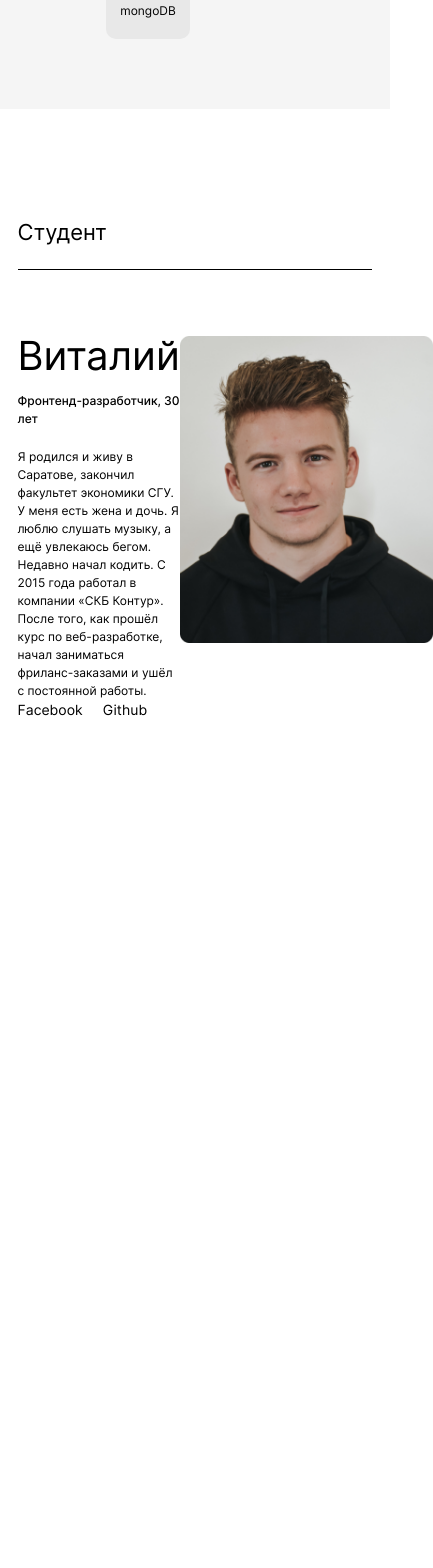
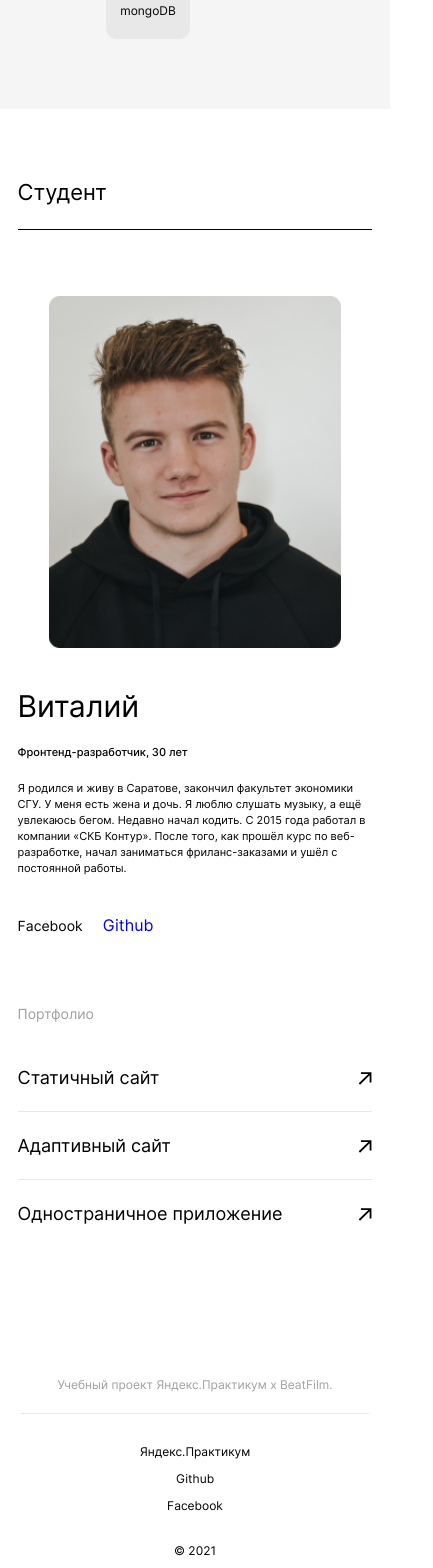
Before and after one commit to Juneiak/movies-explorer-frontend, a React (Create React App) app: page / in a window 390 px wide. Shown: the part 1897-3465 px from the top of the page, 433 px wide, since content can reach past the window. Before the commit the page ends 2615 px from the top, so only its background shows below. Built offline with nearby package versions, Linux system fonts and the light colour scheme.

Commit message:
add main-page

```diff
--- a/src/components/about-me/about-me.css
+++ b/src/components/about-me/about-me.css
@@ -1,8 +1,8 @@
 .about-me {
+  display:flex;
+  justify-content: center;
   width: 100%;
   padding: 110px 0 50px;
-  display:flex;
-  justify-content: center;
 }
 
 .about-me__content {
@@ -10,131 +10,151 @@
   width: 89%;
   display: flex;
   flex-direction: column;
-  max-height: min-content;
 }
 
-.about-me__main {
-  display: flex;
-  align-items: flex-start;
-  justify-content: space-between;
+.main-paage__about {
+  width: 100%;
   margin-top: 66px;
+  display: grid;
+  grid-template-columns: minmax(200px, 600px) 1fr;
+  grid-template-rows: min-content 1fr;
+  grid-template-areas:
+  "texts avatar"
+  "links avatar";
+  gap: 20px;
 }
 
-.about-me__description {
-  display:flex;
-  align-items: start;
-  flex-direction: column;
-  justify-content:space-between;
-  height: 327px;
+.main-page__texts {
+  grid-area: texts;
 }
 
-.about-me__text {
-  display:flex;
-  align-items: start;
-  flex-direction: column;
-  max-width: 600px;
-}
-
-.about-me__links {
-  display:flex;
-  align-items:center;
-  justify-content: flex-start;
-  list-style: none;
-  margin: 0;
-  padding: 0;
-}
-
-.about-me__list-elemnt {
-  margin: 0 20px 0 0;
-}
-
-.about-me__list-elemnt:last-child {
-  margin: 0;
-}
-
-.about-me__name {
+.main-page__name {
   font-weight: 400;
   font-size: 50px;
   line-height: 58px;
   margin: 0 0 18px;
 }
 
-.about-me__who {
+.main-page__who {
   font-weight: 500;
   font-size: 18px;
   line-height: 20px;
   margin: 0 0 26px;
 }
 
-.about-me__about {
-  margin: 0;
+.main-page__description {
+  font-weight: 400;
   font-size: 14px;
   line-height: 22px;
+  margin: 0;
 }
 
-.about-me__link {
+.main-page__link-list {
+  grid-area: links;
+  list-style: none;
+  margin: 0;
+  padding: 0;
+  align-self: end;
+  display: flex;
+  align-items: center;
+}
+
+.main-page__list-element {
+  margin: 0 20px 0 0;
+}
+
+.main-page__list-element:last-child {
+  margin: 0;
+}
+
+.main-page__link {
   font-weight: 500;
   font-size: 14px;
   line-height: 17px;
-  color: #000;
+  color: #000
 }
 
-.about-me__photo {
-  width:270px;
-  height:327px;
+.main-page__avatar {
+  grid-area: avatar;
+  width: 270px;
+  height: 327px;
+  justify-self: end;
 }
 
 @media screen and (max-width: 780px) {
   .about-me {
-    width: 90px 0 45px;
+    padding: 90px 0 45px;
+  }
+
+  .about-me__content {
+    width: 92%;
+  }
+
+  .main-page__name {
+    font-size: 40px;
+    line-height: 40px;
+    margin: 0 0 16px;
+  }
+
+  .main-page__who {
+    font-size: 12px;
+    line-height: 18px;
+    margin: 0 0 20px;
+  }
+
+  .main-page__description {
+    font-size: 12px;
+    line-height: 18px;
+  }
+
+  .main-page__avatar {
+    width: 255px;
+    height:307px;
+  }
+}
+
+@media screen and (max-width: 560px) {
+  .main-paage__about {
+    margin-top: 66px;
+    grid-template-columns: 1fr;
+    grid-template-rows: max-content max-content max-content;
+    grid-template-areas:
+    "avatar"
+    "texts"
+    "links";
+    gap: 40px;
+  }
+
+
+  .main-page__avatar {
+    width: 292px;
+    height:352px;
+    justify-self: center;
+  }
+}
+
+@media screen and (max-width: 530px) {
+  .about-me {
+    padding: 70px 0 35px;
   }
 
   .about-me__content {
     width: 91%;
   }
-  .about-me__main {
-    display: flex;
-    align-items: flex-start;
-    justify-content: space-between;
-    margin-top: 66px;
+
+  .main-page__name {
+    font-size: 30px;
+    line-height: 36px;
+    margin: 0 0 20px;
   }
 
-  .about-me__description {
-    height: 307px;
+  .main-page__who {
+    font-size: 11px;
+    line-height: 16px;
   }
 
-  .about-me__text {
-    max-width: 364px;
-  }
-
-  .about-me__name {
-    font-weight: 400;
-    font-size: 40px;
-    line-height: 40px;
-    margin: 0 0 16px;
-  }
-
-  .about-me__who {
-    margin: 0 0 20px;
-    font-weight: 500;
-    font-size: 12px;
-    line-height: 18px;
-  }
-
-  .about-me__about {
-    font-size: 12px;
-    line-height: 18px;
-  }
-
-  .about-me__link {
-    font-weight: 500;
-    font-size: 14px;
-    line-height: 17px;
-    color: #000;
-  }
-
-  .about-me__photo {
-    width:255px;
-    height:307px;
+  .main-page__description {
+    font-size: 11px;
+    line-height: 16px;
   }
 }
--- a/src/components/about-me/about-me.jsx
+++ b/src/components/about-me/about-me.jsx
@@ -7,20 +7,17 @@ const AboutMe = () => {
     <section className='about-me'>
       <div className='about-me__content'>
         <h2 className='main-page__title'>Студент</h2>
-        <div className='about-me__main'>
-          <div className='about-me__description'>
-            <div className='about-me__text'>
-              <p className='about-me__name'>Виталий</p>
-              <p className='about-me__who'>Фронтенд-разработчик, 30 лет</p>
-              <p className='about-me__about'>Я родился и живу в Саратове, закончил факультет экономики СГУ. У меня есть жена
-      и дочь. Я люблю слушать музыку, а ещё увлекаюсь бегом. Недавно начал кодить. С 2015 года работал в компании «СКБ Контур». После того, как прошёл курс по веб-разработке, начал заниматься фриланс-заказами и ушёл с постоянной работы.</p>
-            </div>
-            <ul className='about-me__links'>
-              <li className='about-me__list-elemnt'><a className='app__link about-me__link' href='https://ru-ru.facebook.com/' target='_blank'>Facebook</a></li>
-              <li className='about-me__list-elemnt'><a className='app__link about-me__link' href='https://github.com/' target='_blank'>Github</a></li>
-            </ul>
+        <div className='main-paage__about'>
+          <div className='main-page__texts'>
+            <p className='main-page__name'>Виталий</p>
+            <p className='main-page__who'>Фронтенд-разработчик, 30 лет</p>
+            <p className='main-page__description'>Я родился и живу в Саратове, закончил факультет экономики СГУ. У меня есть жена и дочь. Я люблю слушать музыку, а ещё увлекаюсь бегом. Недавно начал кодить. С 2015 года работал в компании «СКБ Контур». После того, как прошёл курс по веб-разработке, начал заниматься фриланс-заказами и ушёл с постоянной работы.</p>
           </div>
-          <img className='about-me__photo' src={avatar}></img>
+          <ul className='main-page__link-list'>
+            <li className='main-page__list-element'><a className='app__link main-page__link' href='https://ru-ru.facebook.com/' target='_blank'>Facebook</a></li>
+            <li className='main-page__list-element'><a className='app__link main-page__' href='https://github.com/' target='_blank'>Github</a></li>
+          </ul>
+          <img src={avatar} className='main-page__avatar'></img>
         </div>
       </div>
 
--- a/src/components/footer/footer.css
+++ b/src/components/footer/footer.css
@@ -0,0 +1,97 @@
+.footer {
+  width: 100%;
+  display: flex;
+  justify-content: center;
+  padding: 79px 0 20px;
+}
+
+.footer__content {
+  max-width: 1140px;
+  width: 89%;
+  display: flex;
+  align-content: center;
+  flex-direction: column;
+  font-weight: 400;
+  font-size: 13px;
+  line-height: 16px;
+}
+
+.footer__author {
+  color: #A0A0A0;
+  display: flex;
+  justify-content: center;
+  align-content: center;
+  padding: 0 0 20px;
+  margin: 0 0 20px;
+  width: 100%;
+  border-bottom: 1px solid #E8E8E8;
+}
+
+.footer__misc {
+  display: flex;
+  justify-content: space-between;
+  align-content: center;
+}
+
+.footer__year {
+
+}
+
+.footer__links-list {
+  display: flex;
+  align-items: center;
+}
+
+.footer__links-list {
+  margin: 0;
+  margin: 0;
+  padding: 0;
+  list-style: none;
+}
+
+.footer__list-element {
+  margin: 0 20px 0 0;
+}
+
+.footer__list-element:last-child {
+  margin: 0;
+}
+
+.footer__link {
+  color: #000;
+}
+
+@media screen and (max-width: 430px) {
+  .footer {
+    padding: 79px 0 10px;
+  }
+
+  .footer__content {
+    font-size: 12px;
+    line-height: 15px;
+  }
+
+  .footer__author {
+    padding: 0 0 21px;
+    margin: 0 0 30px;
+  }
+
+  .footer__misc {
+    display: flex;
+    justify-content: flex-start;
+    align-content: center;
+    flex-direction: column-reverse;
+    align-items: center;
+  }
+
+  .footer__links-list {
+    margin: 0 0 30px;
+    display: flex;
+    flex-direction: column;
+    align-items: center
+  }
+
+  .footer__list-element {
+    margin: 0 0 12px;
+  }
+}
--- a/src/components/footer/footer.jsx
+++ b/src/components/footer/footer.jsx
@@ -1,8 +1,21 @@
 import React from 'react';
+import './footer.css';
 
 const Footer = () => {
   return (
-    <div></div>
+    <footer className='footer'>
+      <div className='footer__content'>
+        <p className='footer__author'>Учебный проект Яндекс.Практикум х BeatFilm.</p>
+        <div className='footer__misc'>
+          <span className='footer__year'>&copy; 2021</span>
+          <ul className='footer__links-list'>
+            <li className='footer__list-element'><a href='https://practicum.yandex.ru/' target='_blank' className='app__link footer__link'>Яндекс.Практикум</a></li>
+            <li className='footer__list-element'><a href='https://github.com/' target='_blank' className='app__link footer__link'>Github</a></li>
+            <li className='footer__list-element'><a href='https://ru-ru.facebook.com/' target='_blank' className='app__link footer__link'>Facebook</a></li>
+          </ul>
+        </div>
+      </div>
+    </footer>
   )
 };
 
--- a/src/components/portfolio/portfolio.css
+++ b/src/components/portfolio/portfolio.css
@@ -0,0 +1,100 @@
+.partfolio {
+  padding: 50px 0 125px;
+  display: flex;
+  justify-content: center;
+  width: 100%;
+}
+
+.partfolio__content {
+  width: 89%;
+  max-width: 1140px;
+  display: flex;
+  align-items: center;
+  flex-direction: column;
+}
+
+.partfolio__partfolio-title {
+  font-weight: 400;
+  font-size: 18px;
+  line-height: 20px;
+  color: #A0A0A0;;
+  margin: 0 0 50px;
+  align-self: flex-start;
+}
+
+.partfolio__works-list {
+  display: flex;
+  flex-direction: column;
+  align-items: flex-start;
+  margin: 0;
+  padding: 0;
+  list-style: none;
+  width: 100%
+}
+
+.partfolio__list-element {
+  padding: 0 0 19px;
+  display: flex;
+  justify-content: space-between;
+  width: 100%;
+  align-items: center;
+  margin-bottom: 20px;
+  border-bottom: 1px solid #E8E8E8;
+}
+
+.partfolio__list-element:last-child {
+  margin: 0;
+  padding: 0;
+  border: none;
+}
+
+.partfolio__work-name {
+  font-weight: 400;
+  font-size: 30px;
+  line-height: 50px;
+  margin: 0;
+}
+
+  .partfolio__arrow-image {
+    width: 18px;
+    height: 17px;
+  }
+
+@media screen and (max-width: 780px) {
+  .partfolio {
+    padding: 45px 0 90px;
+  }
+
+  .partfolio__content {
+    width: 91%;
+  }
+
+  .partfolio__work-name {
+    font-size: 28px;
+  }
+}
+
+@media screen and (max-width: 430px) {
+  .partfolio {
+    padding: 35px 0 70px;
+  }
+
+  .partfolio__content {
+    width: 91%;
+  }
+
+  .partfolio__partfolio-title {
+    font-size: 14px;
+    margin: 0 0 40px;
+  }
+
+  .partfolio__work-name {
+    font-size: 18px;
+    line-height: 28px;
+  }
+
+  .partfolio__arrow-image {
+    width: 14px;
+    height: 13px;
+  }
+}
--- a/src/components/portfolio/portfolio.jsx
+++ b/src/components/portfolio/portfolio.jsx
@@ -1,8 +1,28 @@
 import React from 'react';
+import './portfolio.css';
+import arrowIcon from '../../images/arrow.svg';
 
 const Portfolio = () => {
   return (
-    <div></div>
+    <section className='partfolio'>
+      <div className='partfolio__content'>
+        <h4 className='partfolio__partfolio-title'>Портфолио</h4>
+        <ul className='partfolio__works-list'>
+          <li className='partfolio__list-element'>
+            <p className='partfolio__work-name'>Статичный сайт</p>
+            <img className='partfolio__arrow-image' src={arrowIcon}></img>
+          </li>
+          <li className='partfolio__list-element'>
+            <p className='partfolio__work-name'>Адаптивный сайт</p>
+            <img className='partfolio__arrow-image' src={arrowIcon}></img>
+          </li>
+          <li className='partfolio__list-element'>
+            <p className='partfolio__work-name'>Одностраничное приложение</p>
+            <img className='partfolio__arrow-image' src={arrowIcon}></img>
+          </li>
+        </ul>
+      </div>
+    </section>
   )
 };
 
```
